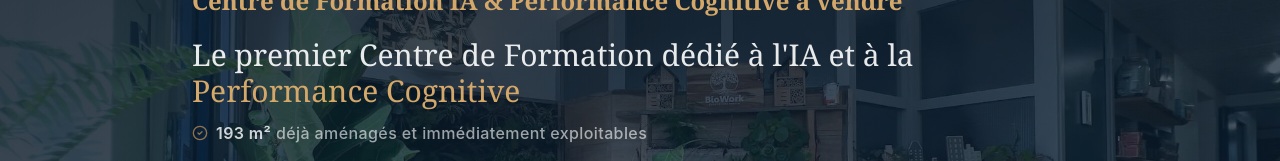
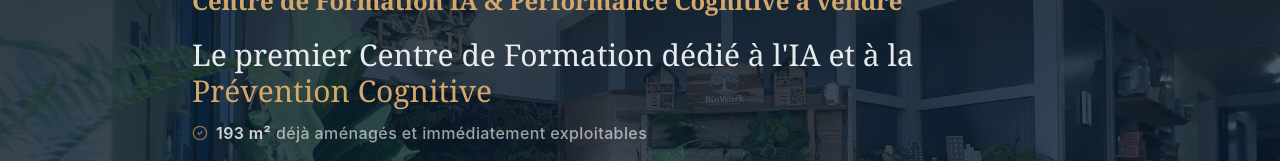
Before and after one commit to Fredlejour/neuro-forma, a Next.js app: page / in a window 1280 px wide. Shown: the part 291-452 px from the top of the page. Built offline with nearby package versions, Linux system fonts and the light colour scheme.

Commit message:
Textes : Hero (Prevention Cognitive) + NeuroForma (concept unique Provence)

```diff
--- a/components/Hero.tsx
+++ b/components/Hero.tsx
@@ -69,7 +69,7 @@ export default function Hero() {
             }`}
           >
             Le premier Centre de Formation dédié à l&apos;IA et à la{" "}
-            <span className="text-gold-400">Performance Cognitive</span>
+            <span className="text-gold-400">Prévention Cognitive</span>
           </p>
 
           {/* Réassurance actif */}
--- a/components/NeuroForma.tsx
+++ b/components/NeuroForma.tsx
@@ -92,8 +92,8 @@ export default function NeuroForma() {
             Le modèle Neuro Forma.
           </h2>
           <p className="section-subtitle mx-auto">
-            Un concept exclusif qui transforme cet actif en centre de performance
-            cognitive — le seul dans le Sud de la France.
+            Implanté en Provence, un concept unique en France par son approche
+            combinant intelligence artificielle et prévention cognitive.
           </p>
         </div>
 
```
